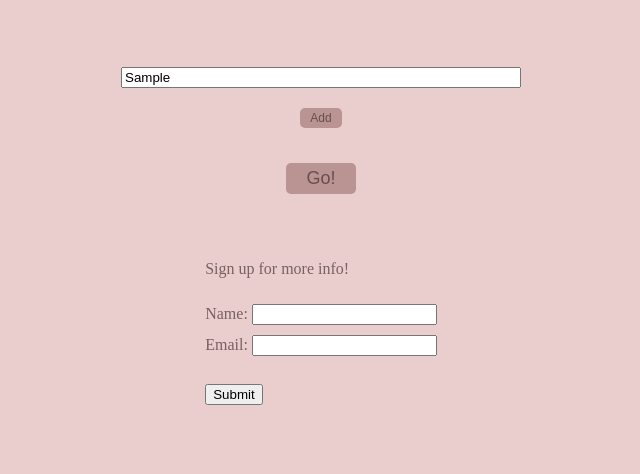
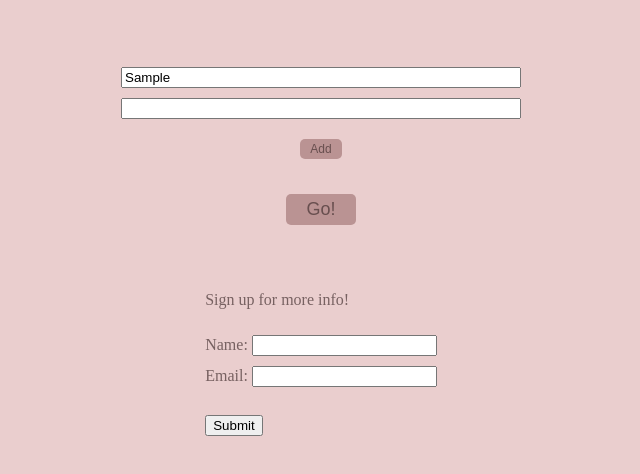
Before and after one commit to jennyrudemo/help-me-choose, a plain HTML site: page index.html in a window 1280 px wide. Both pictures are taken after typing "Sample" into the empty fields and a click on the button "Add". Shown: the part 136-610 px from the top of the page, without its empty margins (319-959 px from the left). Drawn offline with nearby package versions, Linux system fonts and the light colour scheme.

Commit message:
Add JQuery script and script for add button

```diff
--- a/index.html
+++ b/index.html
@@ -13,6 +13,7 @@
       </div>
       <button class="addOption">Add</button>
     </div>
+    <div class="resultSection"></div>
     <button class="go">Go!</button>
     <div class="newsletter">
       <p>Sign up for more info! </p>
@@ -23,5 +24,22 @@
         <input type="submit" value="Submit">
       </form>
     </div>
+
+    <script src="https://code.jquery.com/jquery-3.3.1.min.js"></script>
+    <script>
+      $(function() {
+        $('.resultSection').hide()
+
+        var add_option = function() {
+          $('.inputs').append('<input></input>')
+          /*add function that autofocuses on the last added input field*/
+          /*add "and" between last and next to last input field*/
+        }
+
+        $('.addOption').click(add_option)
+
+
+      })
+    </script>
   </body>
 </html>
```
